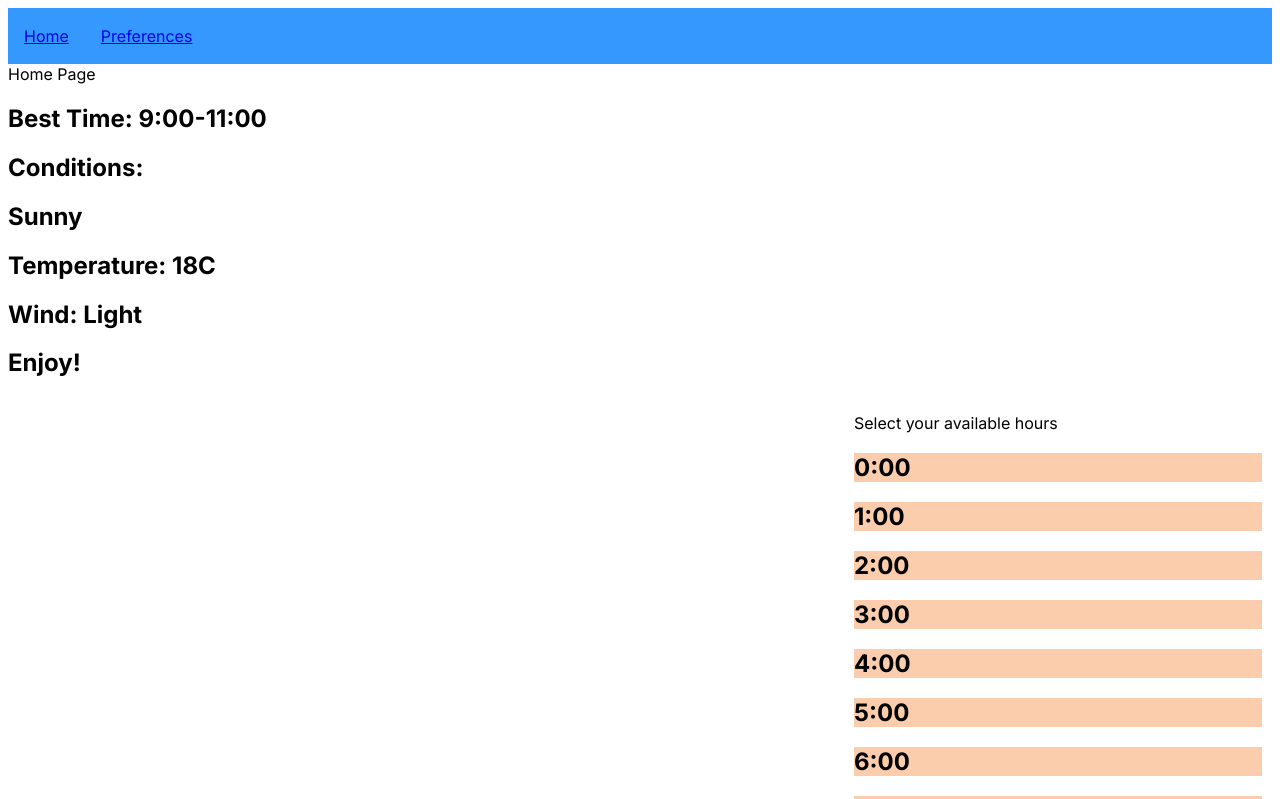
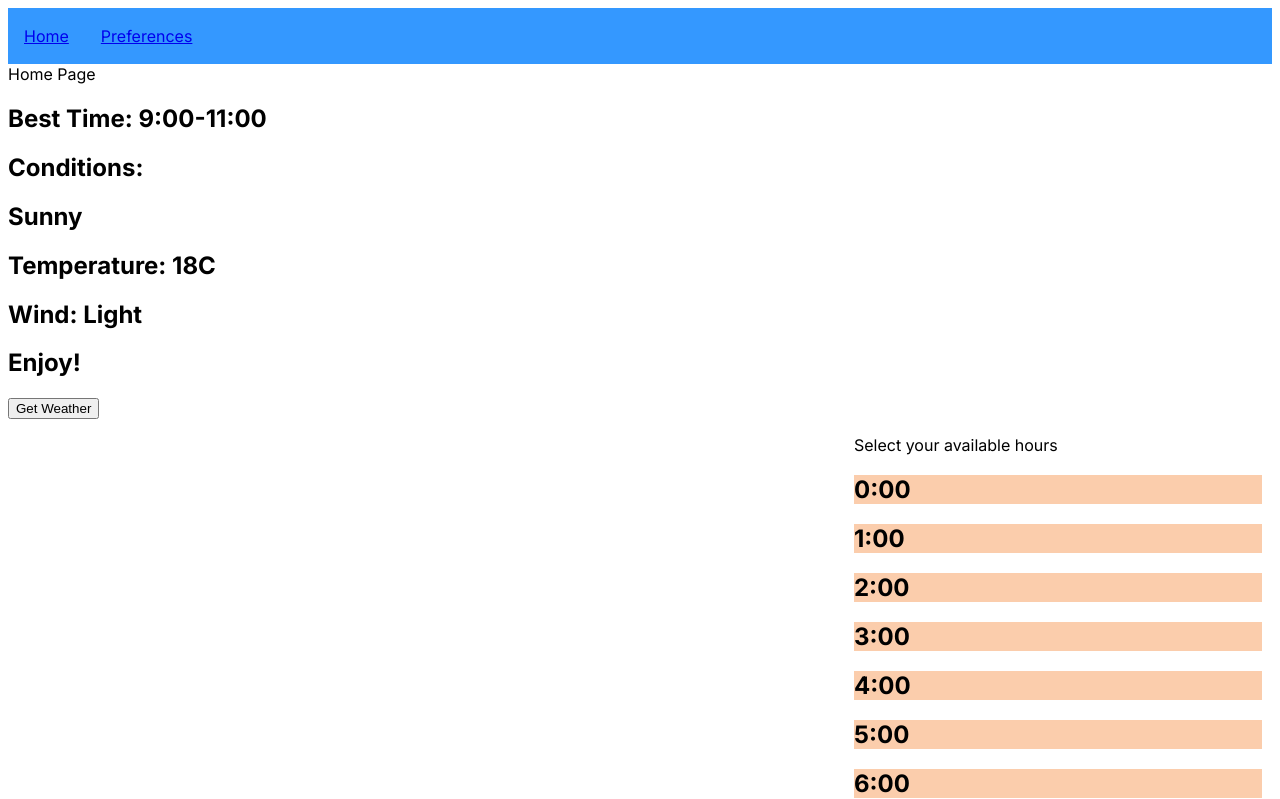
Before and after one commit to dayqiu22/sun-bather, a Next.js app: page /home in a window 1280 px wide. Shown: the top 799 px of the page. Built offline with nearby package versions, Linux system fonts and the light colour scheme.

Commit message:
Fix broken useState by inserting 'use client'

```diff
--- a/src/app/home/page.tsx
+++ b/src/app/home/page.tsx
@@ -2,6 +2,7 @@ import Schedule from "../ui/home/schedule";
 
 import { Grid, Col } from 'rsuite';
 import Reco from "../ui/home/reco"
+import WeatherButton from "../ui/home/weatherButton";
 
 export default function Page() {
     const weatherDataPlaceholder = {
@@ -17,6 +18,7 @@ export default function Page() {
         <>
             <div>Home Page</div>
             <Reco weatherData={weatherDataPlaceholder}/>
+            <WeatherButton />
 
             <Grid fluid>
                 <Col md={8} xsOffset={16}>
--- /dev/null
+++ b/src/app/ui/home/weatherButton.tsx
@@ -0,0 +1,37 @@
+'use client'
+
+// components/WeatherButton.js
+
+import React, { useState } from 'react';
+import axios from 'axios';
+
+const WeatherButton = () => {
+    const [weatherData, setWeatherData] = useState(null);
+
+    const fetchWeatherData = async () => {
+        try {
+            const apiKey = process.env.API_KEY; // Ensure your API key is stored in .env.local
+            const city = 'Vancouver'; // Example city
+            const url = `https://api.openweathermap.org/data/2.5/weather?q=${city}&appid=${apiKey}`;
+
+            const response = await axios.get(url);
+            setWeatherData(response.data);
+        } catch (error) {
+            console.error('Failed to fetch weather data:', error);
+            setWeatherData(null);
+        }
+    };
+
+    return (
+        <div>
+            <button onClick={fetchWeatherData}>Get Weather</button>
+            <div>
+                {weatherData && (
+                    <pre>{JSON.stringify(weatherData, null, 2)}</pre> // Displaying the raw JSON data for simplicity
+                )}
+            </div>
+        </div>
+    );
+};
+
+export default WeatherButton;
```
